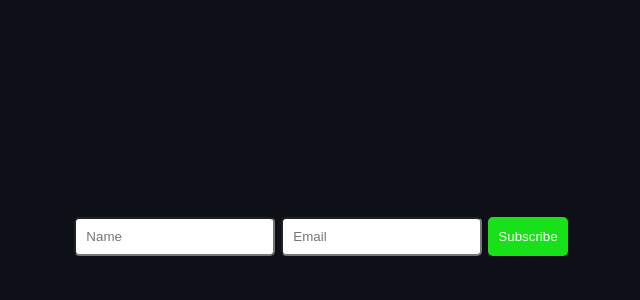
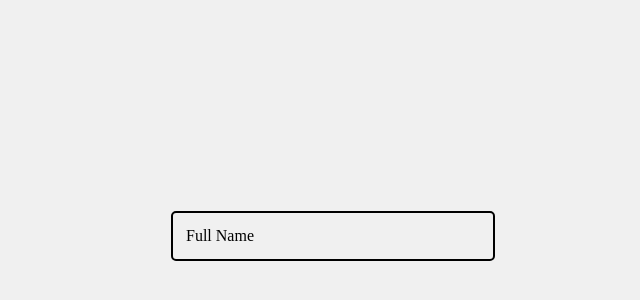
Before and after one commit to salamchy/small_proj, a plain HTML site: page input/index.html in a window 1280 px wide. Shown: the part 164-464 px from the top of the page, without its empty margins (319-959 px from the left). Drawn offline with Linux system fonts and the light colour scheme.

Commit message:
input field floating

```diff
--- a/new cards/index.html
+++ b/input/index.html
@@ -3,14 +3,13 @@
   <head>
     <meta charset="UTF-8" />
     <meta name="viewport" content="width=device-width, initial-scale=1.0" />
-    <title>Fluid Layout</title>
     <link rel="stylesheet" href="style.css" />
+    <title>Floating Label Animation</title>
   </head>
   <body>
-    <form>
-      <input class="name" type="text" placeholder="Name" />
-      <input class="email" type="email" placeholder="Email" />
-      <button type="submit">Subscribe</button>
-    </form>
+    <div class="input-container">
+      <input type="text" id="full-name" required />
+      <label for="full-name">Full Name</label>
+    </div>
   </body>
 </html>
--- /dev/null
+++ b/input/style.css
@@ -0,0 +1,49 @@
+body {
+  margin: 0;
+  height: 100vh;
+  display: flex;
+  justify-content: center;
+  align-items: center;
+  background: #f0f0f0;
+}
+
+.input-container {
+  position: relative;
+  width: 300px;
+}
+
+input {
+  width: 100%;
+  padding: 10px;
+  padding-top: 18px;
+  border: 2px solid black;
+  border-radius: 5px;
+  font-size: 16px;
+  outline: none;
+  background: transparent;
+  transition: border-color 0.3s ease;
+}
+
+input:focus {
+  border-color: #007BFF;
+}
+
+label {
+  position: absolute;
+  top: 50%;
+  left: 10px;
+  transform: translateY(-50%);
+  background: #f0f0f0;
+  color: black;
+  padding: 0 5px;
+  font-size: 16px;
+  transition: all 0.3s ease;
+  pointer-events: none;
+}
+
+input:focus + label {
+  top: 0;
+  font-size: 20px;
+  color: #007BFF;
+  transform: translateY(-50%);
+}
--- a/new cards/style.css
+++ /dev/null
@@ -1,36 +0,0 @@
-body {
-  font-family: Arial, sans-serif;
-  background-color: #0d1117;
-  color: #fff;
-  display: flex;
-  justify-content: center;
-  align-items: center;
-  height: 100vh;
-  margin: 0;
-}
-
-form {
-  display: flex;
-  flex-wrap: wrap;
-  gap: 6px;
-  padding: 20px;
-}
-
-input {
-  padding: 10px;
-  border-radius: 5px;
-}
-
-.name, .email {
-  flex: 1 0 130px;
-}
-
-
-button {
-  flex: 1 0 40px;
-  background-color: rgb(25, 225, 25);
-  color: white;
-  border-radius: 5px;
-  padding: 10px;
-  border: none;
-}
```
